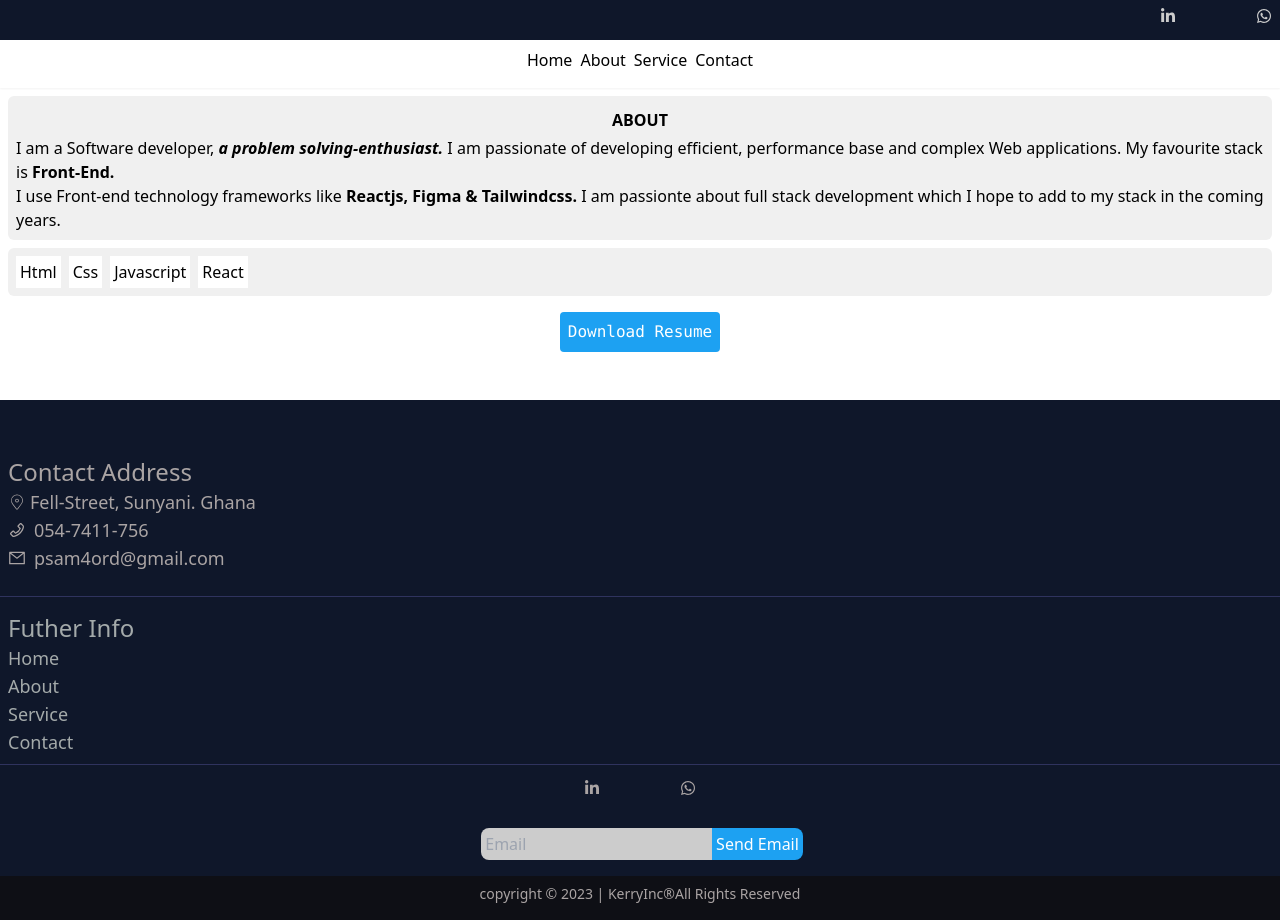
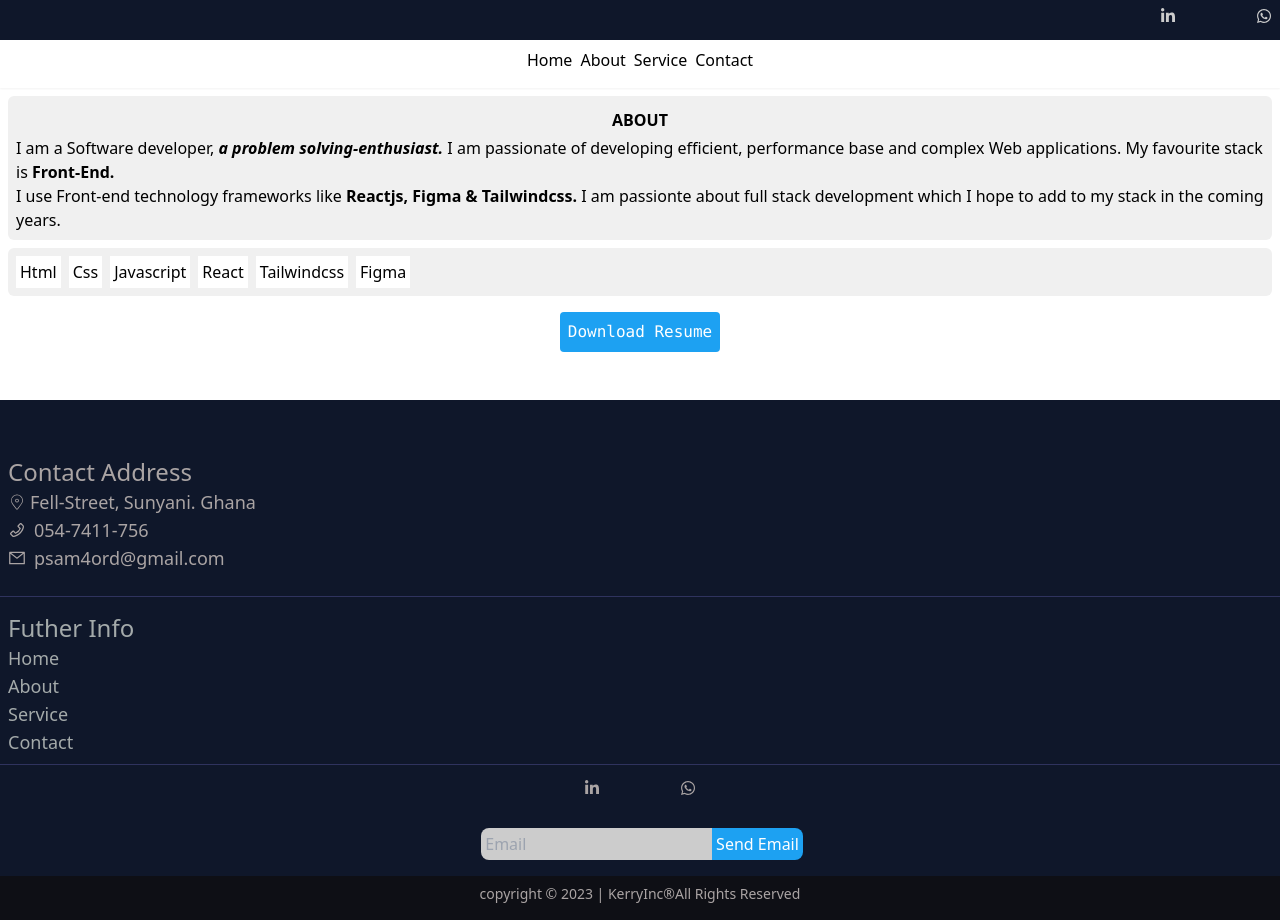
Before and after one commit to Psam4ord/Portfolio-Website, a React (Create React App) app: page /about in a window 1280 px wide. Built offline with nearby package versions, Linux system fonts and the light colour scheme; some icons are missing.

Commit message:
fix: minor fixes

```diff
--- a/public/output.css
+++ b/public/output.css
@@ -502,6 +502,9 @@ video {
 .mt-4 {
   margin-top: 1rem;
 }
+.mt-20 {
+  margin-top: 5rem;
+}
 .flex {
   display: flex;
 }
@@ -754,6 +757,10 @@ video {
   --tw-text-opacity: 1;
   color: rgb(1 116 190 / var(--tw-text-opacity));
 }
+.hover\:text-\[\#78dcfa\]:hover {
+  --tw-text-opacity: 1;
+  color: rgb(120 220 250 / var(--tw-text-opacity));
+}
 @media (min-width: 320px) {
 
   .xsm\:mt-24 {
@@ -776,6 +783,10 @@ video {
     flex-direction: column;
   }
 
+  .xsm\:flex-wrap {
+    flex-wrap: wrap;
+  }
+
   .xsm\:justify-center {
     justify-content: center;
   }
--- a/src/Components/Layout/navBar.jsx
+++ b/src/Components/Layout/navBar.jsx
@@ -1,7 +1,7 @@
 import React from 'react';
 import { Link } from 'react-router-dom';
 import { FaLinkedinIn, FaWhatsapp } from 'react-icons/fa';
-import { FaXTwitter, FaInstagram, FaGithub, FaRegLightbulb } from 'react-icons/fa6';
+import { FaXTwitter, FaGithub, FaRegLightbulb } from 'react-icons/fa6';
 // import MdDarkMode from 'react-icons/md'  -- Add dark mode --
 
 const NavBar = () => {
--- a/src/pages/aboutPage.jsx
+++ b/src/pages/aboutPage.jsx
@@ -23,11 +23,13 @@ const AboutPage = () => {
       </div>
 
       <div className='flex bg-bgPrimary m-2 rounded-md p-2'>
-        <ul className='flex space-x-2 h-auto'>
+        <ul className='flex justify-center xsm:flex-wrap space-x-2 h-auto '>
           <li className='bg-[#fff] p-1'> <h3>Html</h3></li>
           <li className='bg-[#fff] p-1'> <h3>Css</h3></li>
           <li className='bg-[#fff] p-1'> <h3>Javascript</h3></li>
           <li className='bg-[#fff] p-1'> <h3>React</h3></li>
+          <li className='bg-[#fff] p-1'> <h3>Tailwindcss</h3></li>
+          <li className='bg-[#fff] p-1'> <h3>Figma</h3></li>
         </ul>
       </div>
       <div className=' flex justify-center'>
@@ -36,9 +38,10 @@ const AboutPage = () => {
           <a href='##'
           target='_blank' rel='noreferrer'> </a>Download Resume</button>
 
-          {/* Portfolio work here*/}
+      </div>
 
-          {/* Testimony swipers here */}
+      <div className=''>
+
       </div>
       <Footer />
     </>
--- a/src/pages/servicePage.jsx
+++ b/src/pages/servicePage.jsx
@@ -2,13 +2,23 @@ import React from 'react'
 import NavBar from '../Components/Layout/navBar';
 import Footer from '../Components/Layout/footer';
 
+
 const ServicePage = () => {
   return (
-    <div>
-      <NavBar/>
-        <h1>Services Page</h1>
-        <Footer />
-    </div>
+    <>
+      <NavBar />
+      <div className=' mt-20'>
+        {/* Portfolio works here*/}
+        <h1>Portfolio</h1>
+        {/* image sample here */}
+        <li className='hover:text-[#78dcfa]'><a href='https://frontendmentor-landingpage.netlify.app'
+          target="_blank" rel="noreferrer"> Mentorship Program </a> </li>
+
+
+        {/* Testimony swipers here */}
+      </div>
+      <Footer />
+    </>
   )
 }
 
```
